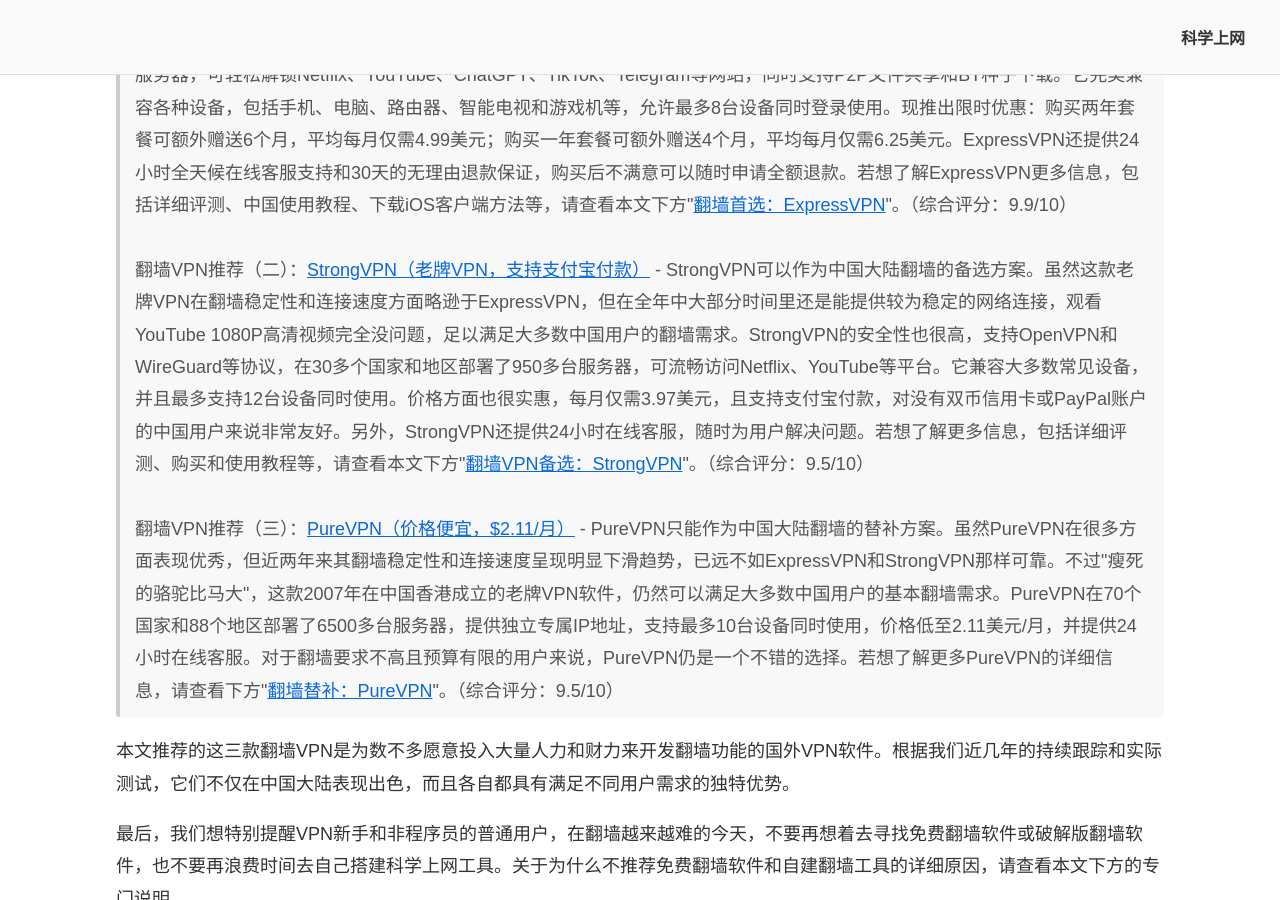
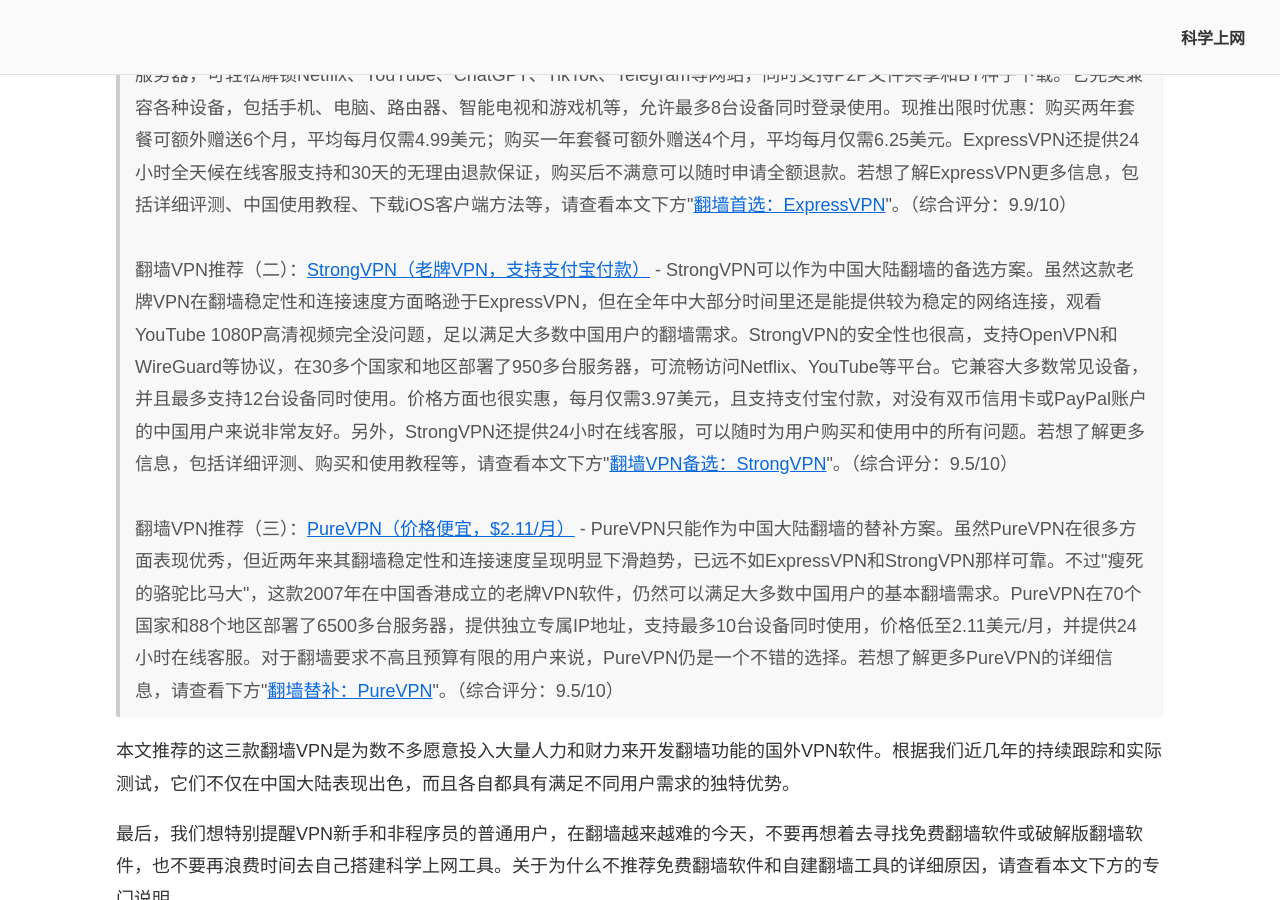
Before and after one commit to chinavpns/chinavpns.github.io, a Jekyll site: the page built from index.md, in a window 1280 px wide and 900 px high, scrolled down 1401 px. Built offline with Jekyll 4.4.1, drawn with Linux system fonts in a browser that asks for light colours.

Commit message:
Update index.md

```diff
--- a/index.md
+++ b/index.md
@@ -20,7 +20,7 @@
 
 翻墙VPN推荐（一）：<a href="https://wallvpn.com/go/expressvpn/" rel="nofollow">ExpressVPN（限时钜惠，$4.99/月，30天免费）</a> - 对于绝大多数普通用户来说，ExpressVPN是我们最为推荐的翻墙工具。因为它在中国大陆翻墙最稳定（全年可用率高达98%以上，若不挑线路的话甚至可达100%，这在整个VPN行业内遥遥领先；在每年的大封杀时期，用户可以通过联系在线客服快速获取备用线路）。翻墙速度在行业内也是最快的，并采用军事级别的AES-256位加密方式和严格的零日志策略，可为用户提供最高级别的隐私安全保护。在全球105个国家拥有3000多台服务器，可轻松解锁Netflix、YouTube、ChatGPT、TikTok、Telegram等网站，同时支持P2P文件共享和BT种子下载。它完美兼容各种设备，包括手机、电脑、路由器、智能电视和游戏机等，允许最多8台设备同时登录使用。现推出限时优惠：购买两年套餐可额外赠送6个月，平均每月仅需4.99美元；购买一年套餐可额外赠送4个月，平均每月仅需6.25美元。ExpressVPN还提供24小时全天候在线客服支持和30天的无理由退款保证，购买后不满意可以随时申请全额退款。若想了解ExpressVPN更多信息，包括详细评测、中国使用教程、下载iOS客户端方法等，请查看本文下方"<a href="https://chinavpns.github.io/#%E7%BF%BB%E5%A2%99vpn%E6%8E%A8%E8%8D%90%E4%B8%80expressvpn---%E7%BF%BB%E5%A2%99%E9%9D%9E%E5%B8%B8%E7%A8%B3%E5%AE%9A%E5%AE%89%E5%85%A8%E6%80%A7%E9%AB%98%E9%80%9F%E5%BA%A6%E4%B8%9A%E5%86%85%E6%9C%80%E5%BF%AB30%E5%A4%A9%E5%85%8D%E8%B4%B9">翻墙首选：ExpressVPN</a>"。（综合评分：9.9/10）<br/> <br/>
 
-翻墙VPN推荐（二）：<a href="https://wallvpn.com/go/strong-vpn/" rel="nofollow">StrongVPN（老牌VPN，支持支付宝付款）</a> - StrongVPN可以作为中国大陆翻墙的备选方案。虽然这款老牌VPN在翻墙稳定性和连接速度方面略逊于ExpressVPN，但在全年中大部分时间里还是能提供较为稳定的网络连接，观看YouTube 1080P高清视频完全没问题，足以满足大多数中国用户的翻墙需求。StrongVPN的安全性也很高，支持OpenVPN和WireGuard等协议，在30多个国家和地区部署了950多台服务器，可流畅访问Netflix、YouTube等平台。它兼容大多数常见设备，并且最多支持12台设备同时使用。价格方面也很实惠，每月仅需3.97美元，且支持支付宝付款，对没有双币信用卡或PayPal账户的中国用户来说非常友好。另外，StrongVPN还提供24小时在线客服，随时为用户解决问题。若想了解更多信息，包括详细评测、购买和使用教程等，请查看本文下方"<a href="https://chinavpns.github.io/#%E7%BF%BB%E5%A2%99vpn%E6%8E%A8%E8%8D%90%E4%BA%8Cstrongvpn---%E8%80%81%E7%89%8Cvpn%E6%94%AF%E6%8C%81%E6%94%AF%E4%BB%98%E5%AE%9D%E4%BB%98%E6%AC%BE">翻墙VPN备选：StrongVPN</a>"。（综合评分：9.5/10）<br/> <br/>
+翻墙VPN推荐（二）：<a href="https://wallvpn.com/go/strong-vpn/" rel="nofollow">StrongVPN（老牌VPN，支持支付宝付款）</a> - StrongVPN可以作为中国大陆翻墙的备选方案。虽然这款老牌VPN在翻墙稳定性和连接速度方面略逊于ExpressVPN，但在全年中大部分时间里还是能提供较为稳定的网络连接，观看YouTube 1080P高清视频完全没问题，足以满足大多数中国用户的翻墙需求。StrongVPN的安全性也很高，支持OpenVPN和WireGuard等协议，在30多个国家和地区部署了950多台服务器，可流畅访问Netflix、YouTube等平台。它兼容大多数常见设备，并且最多支持12台设备同时使用。价格方面也很实惠，每月仅需3.97美元，且支持支付宝付款，对没有双币信用卡或PayPal账户的中国用户来说非常友好。另外，StrongVPN还提供24小时在线客服，可以随时为用户购买和使用中的所有问题。若想了解更多信息，包括详细评测、购买和使用教程等，请查看本文下方"<a href="https://chinavpns.github.io/#%E7%BF%BB%E5%A2%99vpn%E6%8E%A8%E8%8D%90%E4%BA%8Cstrongvpn---%E8%80%81%E7%89%8Cvpn%E6%94%AF%E6%8C%81%E6%94%AF%E4%BB%98%E5%AE%9D%E4%BB%98%E6%AC%BE">翻墙VPN备选：StrongVPN</a>"。（综合评分：9.5/10）<br/> <br/>
 
 翻墙VPN推荐（三）：<a href="https://wallvpn.com/go/purevpn/" rel="nofollow">PureVPN（价格便宜，$2.11/月）</a> - PureVPN只能作为中国大陆翻墙的替补方案。虽然PureVPN在很多方面表现优秀，但近两年来其翻墙稳定性和连接速度呈现明显下滑趋势，已远不如ExpressVPN和StrongVPN那样可靠。不过"瘦死的骆驼比马大"，这款2007年在中国香港成立的老牌VPN软件，仍然可以满足大多数中国用户的基本翻墙需求。PureVPN在70个国家和88个地区部署了6500多台服务器，提供独立专属IP地址，支持最多10台设备同时使用，价格低至2.11美元/月，并提供24小时在线客服。对于翻墙要求不高且预算有限的用户来说，PureVPN仍是一个不错的选择。若想了解更多PureVPN的详细信息，请查看下方"<a href="https://chinavpns.github.io/#%E7%BF%BB%E5%A2%99vpn%E6%8E%A8%E8%8D%90%E4%B8%89purevpn---%E5%AE%89%E5%85%A8%E5%A5%BD%E7%94%A8%E4%BB%B7%E6%A0%BC%E4%BE%BF%E5%AE%9C211%E7%BE%8E%E9%87%91%E6%9C%88">翻墙替补：PureVPN</a>"。（综合评分：9.5/10）
 
```
